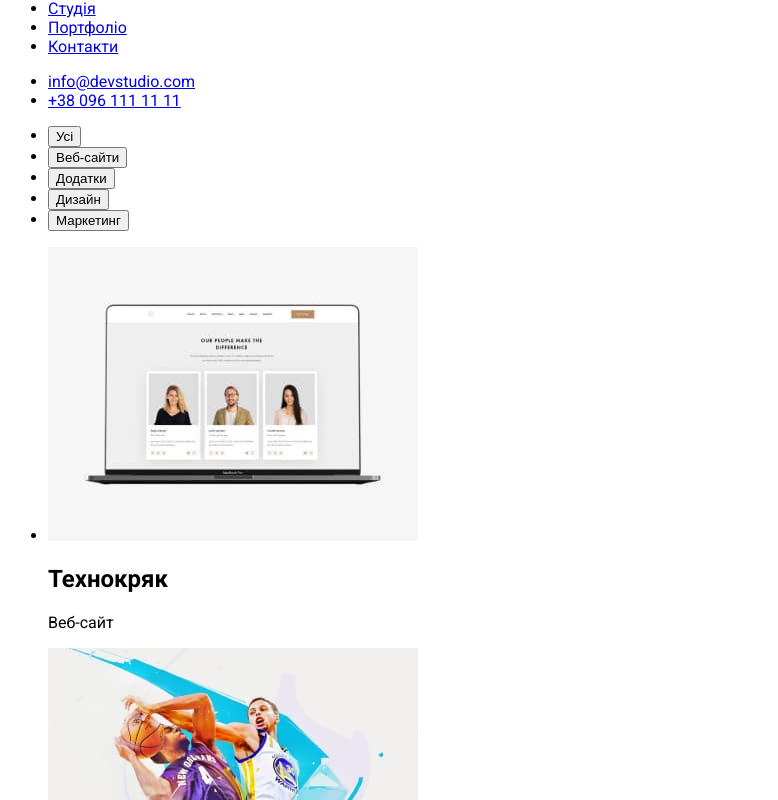
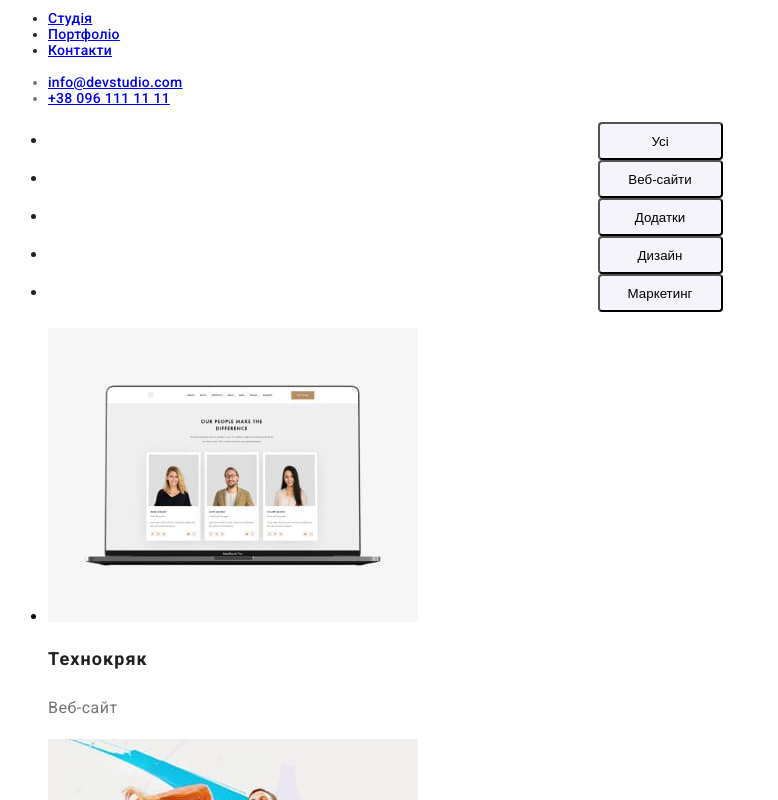
Before and after one commit to Beanos2000/WebStudio, a plain HTML site: page pages/portfolio.html in a window 1280 px wide. Shown: the part 44-844 px from the top of the page, without its empty margins (0-778 px from the left). Drawn offline with Linux system fonts and the light colour scheme.

Commit message:
styleized all text

```diff
--- a/pages/portfolio.html
+++ b/pages/portfolio.html
@@ -10,19 +10,19 @@
     <link href="https://fonts.googleapis.com/css2?family=Raleway:ital,wght@0,100..900;1,100..900&family=Roboto:ital,wght@0,100;0,300;0,400;0,500;0,700;0,900;1,100;1,300;1,400;1,500;1,700;1,900&display=swap" rel="stylesheet">
 </head>
 <body>
-    <header class="port-header">
-        <a class="port-header-title" href="../index.html"><span>Web</span>Studio</a>
-        <nav class="port-header-lister">
-            <ul class="port-header-list">
-                <li class="port-header-item"><a class="port-header-buttons" href="../index.html">Студія</a></li>
-                <li class="port-header-item"><a class="port-header-buttons" href="../pages/portfolio.html">Портфоліо</a></li>
-                <li class="port-header-item"><a class="port-header-buttons" href="#">Контакти</a></li>
+    <header class="header">
+        <a class="header-title2" href="../index.html"><span class="header-title1">Web</span>Studio</a>
+        <nav class="header-lister">
+            <ul class="header-list">
+                <li class="header-item"><a class="header-buttons" href="../index.html">Студія</a></li>
+                <li class="header-item"><a class="header-buttons" href="../pages/portfolio.html">Портфоліо</a></li>
+                <li class="header-item"><a class="header-buttons" href="#">Контакти</a></li>
             </ul>
         </nav>
 
-        <ul class="port-header-list2">
-            <li class="port-header-item2"><a class="port-header-social" href="mailto:info@devstudio.com">info@devstudio.com</a></li>
-            <li class="port-header-item2"><a class="port-header-social" href="tel:+380961111111">+38 096 111 11 11</a></li>
+        <ul class="header-list2">
+            <li class="header-item2"><a class="header-social" href="mailto:info@devstudio.com">info@devstudio.com</a></li>
+            <li class="header-item2"><a class="header-social" href="tel:+380961111111">+38 096 111 11 11</a></li>
         </ul>
     </header>
 
@@ -90,12 +90,12 @@
 
     <footer class="footer">
         <a class="footer-title2" href="../index.html"><span class="footer-title1">Web</span>Studio</a>
-        <address class="">
-            <a class="" href="https://earth.google.com/web/search/%d0%bc.+%d0%9a%d0%b8%d1%97%d0%b2,+%d0%bf%d1%80-%d1%82+%d0%9b%d0%b5%d1%81%d1%96+%d0%a3%d0%ba%d1%80%d0%b0%d1%97%d0%bd%d0%ba%d0%b8,+26/@50.42728663,30.53850086,185.58857951a,351.64585561d,35y,-117.80527529h,38.34501264t,0r/data=CigiJgokCcanw_s5PUJAEYJTqJBbtEFAGdXtMa__tlPAIUS3akDialTAOgMKATA" target="_blank">м. Київ, пр-т Лесі Українки, 26</a>
+        <address class="footer-address">
+            <a class="footer-location" href="https://earth.google.com/web/search/%d0%bc.+%d0%9a%d0%b8%d1%97%d0%b2,+%d0%bf%d1%80-%d1%82+%d0%9b%d0%b5%d1%81%d1%96+%d0%a3%d0%ba%d1%80%d0%b0%d1%97%d0%bd%d0%ba%d0%b8,+26/@50.42728663,30.53850086,185.58857951a,351.64585561d,35y,-117.80527529h,38.34501264t,0r/data=CigiJgokCcanw_s5PUJAEYJTqJBbtEFAGdXtMa__tlPAIUS3akDialTAOgMKATA" target="_blank">м. Київ, пр-т Лесі Українки, 26</a>
 
             <ul>
-                <li><a href="mailto:info@devstudio.com">info@devstudio.com</a></li>
-                <li><a href="tel:+380961111111">+38 096 111 11 11</a></li>
+                <li class="footer-item"><a class="footer-social1" href="mailto:info@devstudio.com">info@devstudio.com</a></li>
+                <li class="footer-item"><a class="footer-social2" href="tel:+380961111111">+38 096 111 11 11</a></li>
             </ul>
         </address>
     </footer>
--- a/style.css
+++ b/style.css
@@ -186,3 +186,38 @@ body{
     line-height: 1.71;
     letter-spacing: 0.42px;
 }
+/* ===================================================================================== */
+.port-catag-item{
+    color: var(--text-color);
+    text-align: center;
+    font-size: 16px;
+    font-weight: 500;
+    line-height: 1.62;
+    letter-spacing: 0.48px;
+}
+
+.port-catag-button{
+    width: 125px;
+    height: 38px;
+    flex-shrink: 0;
+    border-radius: 4px;
+    background: var(--team-background)
+}
+
+.port-catag-title{
+    width: 322px;
+    color: var(--text-color);
+    font-size: 18px;
+    font-weight: 700;
+    line-height: 2;
+    letter-spacing: 1.08px;
+}
+
+.port-catag-text{
+    width: 322px;
+    color: var(--aditional-text-color);
+    font-size: 16px;
+    font-weight: 400;
+    line-height: 1.87;
+    letter-spacing: 0.48px;
+}
```
